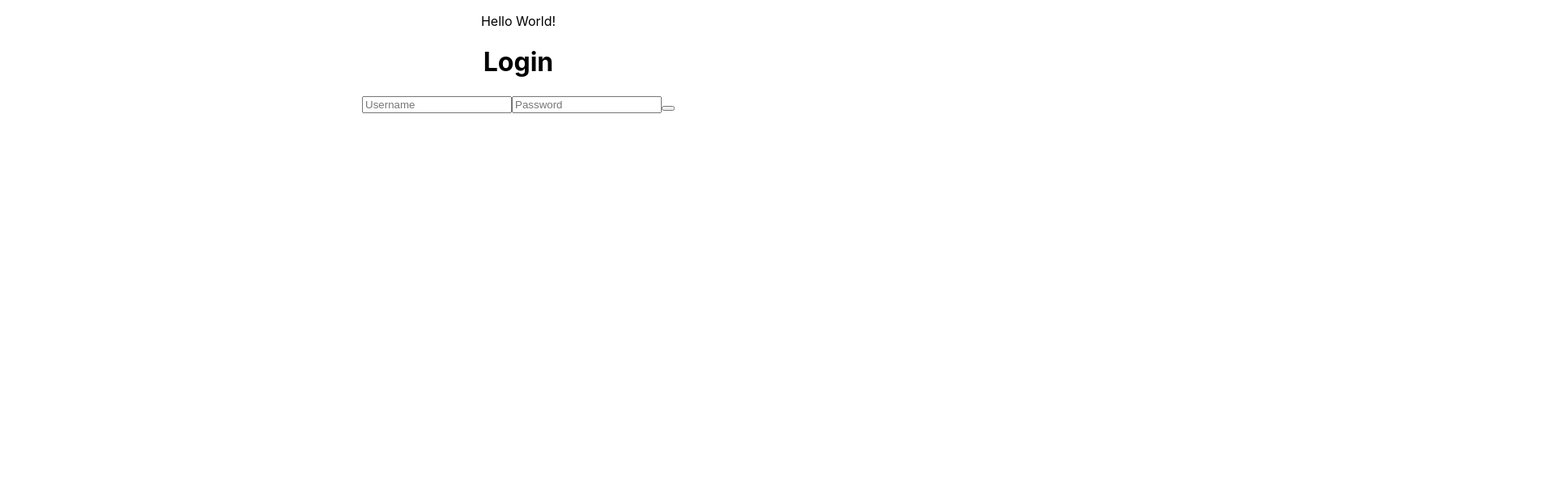
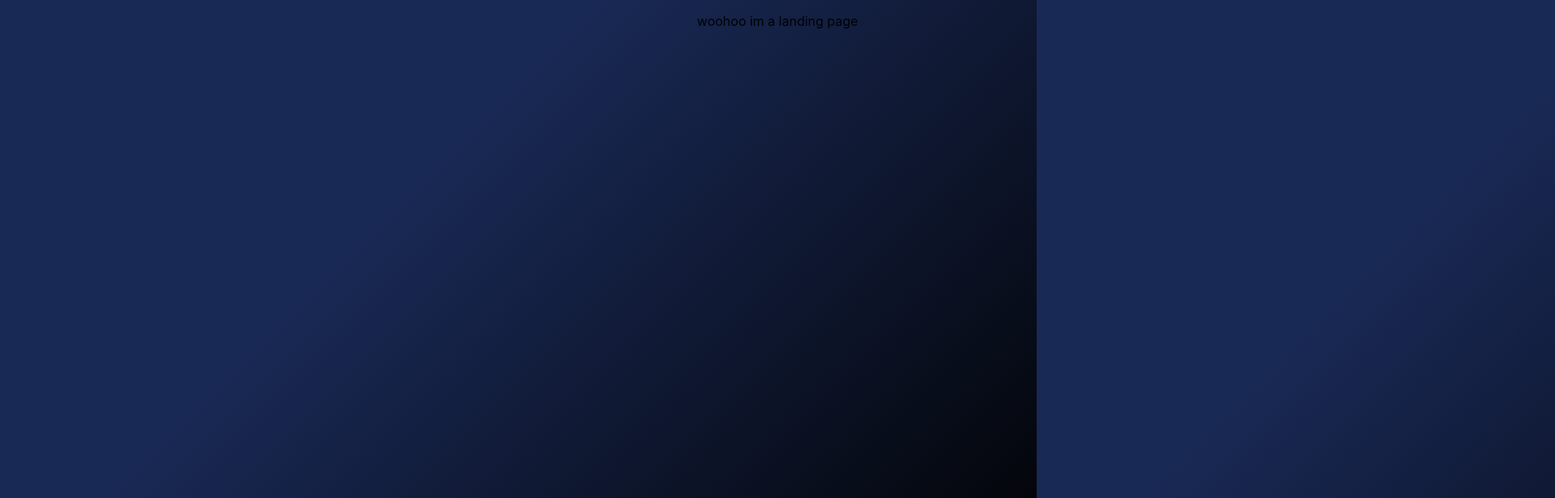
Before and after one commit to lambda-sleep-tracker/Front-End, a React (Create React App) app in the folder sleep-tracker/: page / in a window 1280 px wide. Shown: the top 616 px of the page at 81% size, 1920 px wide, since content can reach past the window. Built offline with nearby package versions, Linux system fonts and the light colour scheme.

Commit message:
landing page basic scaffolding created

```diff
--- a/sleep-tracker/src/App.js
+++ b/sleep-tracker/src/App.js
@@ -1,13 +1,16 @@
 import React from 'react';
 import logo from './logo.svg';
 import './App.css';
-import LoginForm from './components/login-form';
+import LandingPage from './components/LandingPage';
+import LoginForm from './components/LoginForm';
+
 
 function App() {
   return (
     <div className="App">
-      <p>Hello World!</p>
-      <LoginForm/>
+      {/* <p>Hello World!</p> */}
+      <LandingPage/>
+      {/* <LoginForm/> */}
     </div>
   );
 }
--- /dev/null
+++ b/sleep-tracker/src/components/LandingPage.js
@@ -0,0 +1,17 @@
+import React from 'react';
+import './landingPage.css'
+
+function LandingPage() {
+  return (
+    <div className="landingPageContainer">
+      <div className="backgroundGradient">
+        <div className="landingPageContent">
+          <p>woohoo im a landing page</p>
+
+        </div>
+      </div>
+    </div>
+  );
+}
+
+export default LandingPage;
--- /dev/null
+++ b/sleep-tracker/src/components/landingPage.css
@@ -0,0 +1,14 @@
+
+
+body {
+width: 1920px;
+height: 1080px;
+background: rgba(25,41,85,1);/* Old Browsers */
+background: -moz-linear-gradient(-45deg, rgba(25,41,85,1) 0%, rgba(25,41,85,1) 4%, rgba(25,41,85,1) 31%, rgba(1,1,1,1) 86%, rgba(1,1,1,1) 90%); /* FF3.6+ */
+background: -webkit-gradient(left top, right bottom, color-stop(0%, rgba(25,41,85,1)), color-stop(4%, rgba(25,41,85,1)), color-stop(31%, rgba(25,41,85,1)), color-stop(86%, rgba(1,1,1,1)), color-stop(90%, rgba(1,1,1,1)));/* Chrome, Safari4+ */
+background: -webkit-linear-gradient(-45deg, rgba(25,41,85,1) 0%, rgba(25,41,85,1) 4%, rgba(25,41,85,1) 31%, rgba(1,1,1,1) 86%, rgba(1,1,1,1) 90%); /* Chrome10+,Safari5.1+ */
+background: -o-linear-gradient(-45deg, rgba(25,41,85,1) 0%, rgba(25,41,85,1) 4%, rgba(25,41,85,1) 31%, rgba(1,1,1,1) 86%, rgba(1,1,1,1) 90%); /* Opera 11.10+ */
+background: -ms-linear-gradient(-45deg, rgba(25,41,85,1) 0%, rgba(25,41,85,1) 4%, rgba(25,41,85,1) 31%, rgba(1,1,1,1) 86%, rgba(1,1,1,1) 90%); /* IE 10+ */
+background: linear-gradient(135deg, rgba(25,41,85,1) 0%, rgba(25,41,85,1) 4%, rgba(25,41,85,1) 31%, rgba(1,1,1,1) 86%, rgba(1,1,1,1) 90%);/* W3C */
+filter: progid:DXImageTransform.Microsoft.gradient( startColorstr='#192955', endColorstr='#010101', GradientType=1 );/* IE6-9 fallback on horizontal gradient */
+}
```
Also changed, not shown: sleep-tracker/src/components/LoginForm.js (renamed from sleep-tracker/src/components/login-form.js).
